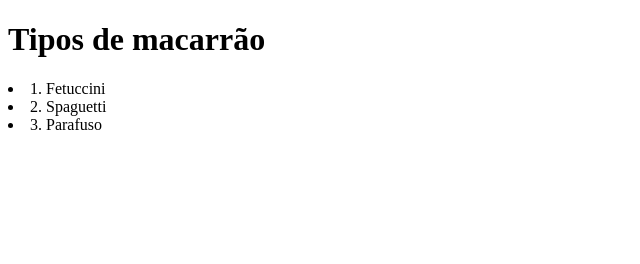
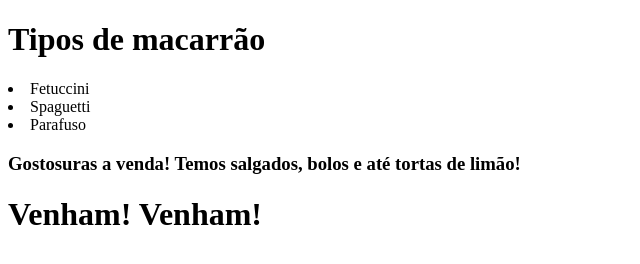
Before and after one commit to IsmaelSntOlv/engdemon, a plain HTML site: page index.html in a window 1280 px wide. Shown: the whole page, without its empty margins (0-640 px from the left). Drawn offline with Linux system fonts and the light colour scheme.

Commit message:
gostosuras

```diff
--- a/index.html
+++ b/index.html
@@ -8,8 +8,10 @@
 </head>
 <body>
     <h1>Tipos de macarrão</h1>
-    <li>1. Fetuccini</li>
-    <li>2. Spaguetti</li>
-    <li>3. Parafuso</li>
+    <li>Fetuccini</li>
+    <li>Spaguetti</li>
+    <li>Parafuso</li>
+    <h3>Gostosuras a venda! Temos salgados, bolos e até tortas de limão!</h3>
+    <h1>Venham! Venham!</h1>
 </body>
 </html>
```
